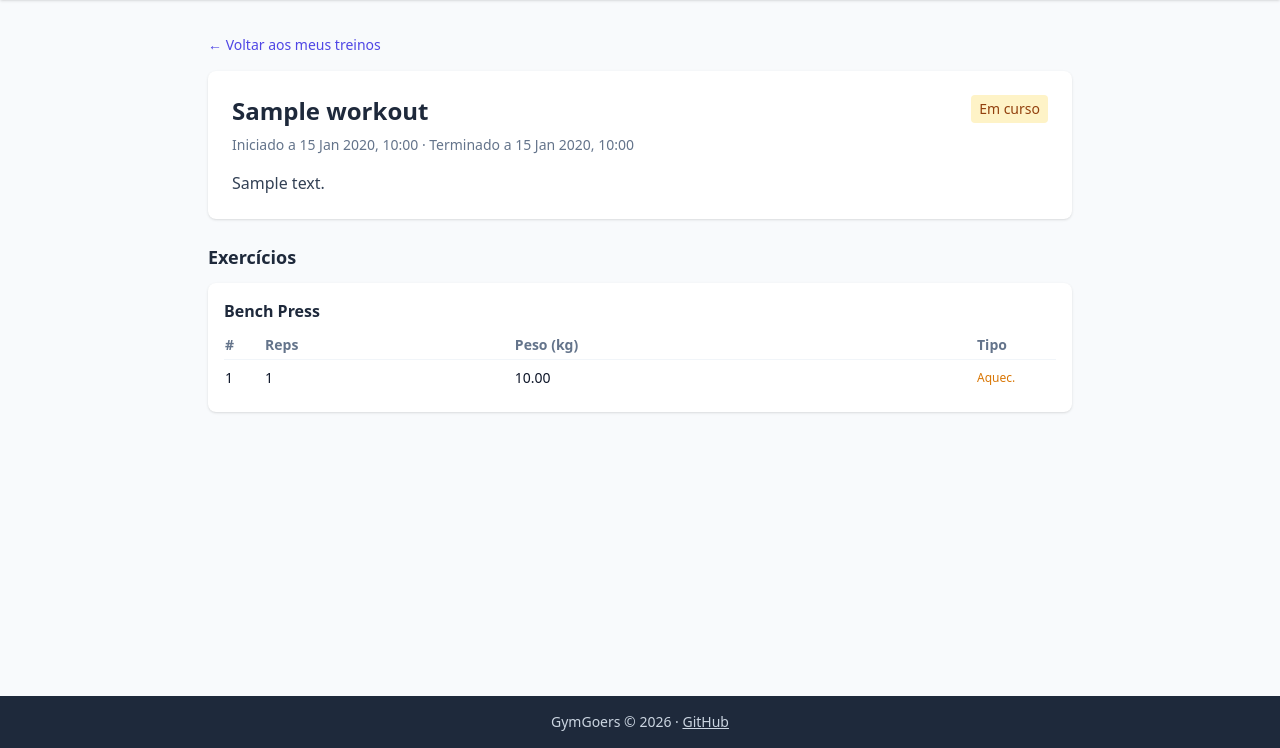
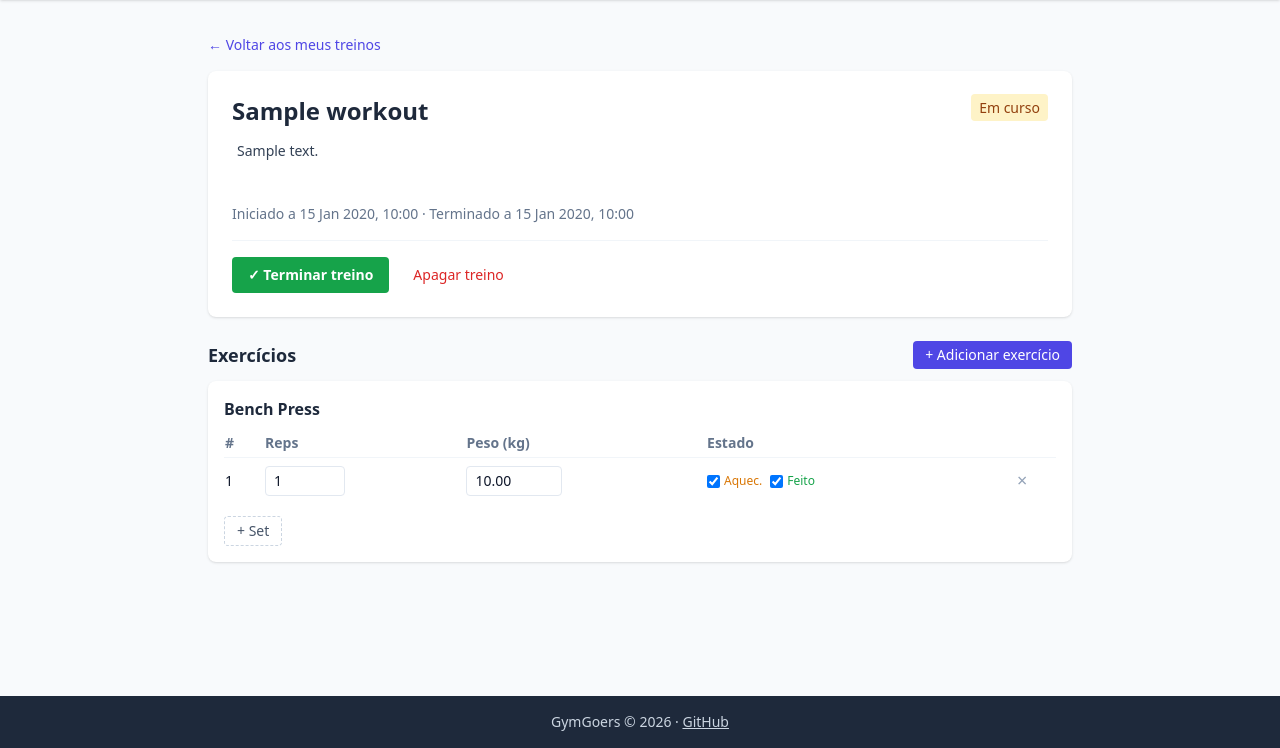
Before and after one commit to ElMarcio/gymgoers, a Django app: page /workouts/1/ in a window 1280 px wide. Shown: the part 52-800 px from the top of the page. Run offline with Django 5.2, Linux system fonts and the light colour scheme; a user stored in the database is signed in; data comes from the database, SQL or seed files in the repository; tables that the repository leaves empty hold one stand-in row (values such as "Sample post"); some libraries are stand-ins or nearby versions.

Commit message:
feat(workouts): full workout tracking UI with HTMX inline editing and finish flow

```diff
--- /dev/null
+++ b/workouts/templates/workouts/_set_row.html
@@ -0,0 +1,68 @@
+<tr class="border-t border-slate-100" id="set-row-{{ set.pk }}">
+    <td class="py-2 w-10">{{ set.order }}</td>
+
+    <td class="py-2">
+        <form hx-post="{% url 'workouts:set_update' set.pk %}"
+              hx-target="#set-row-{{ set.pk }}"
+              hx-swap="outerHTML"
+              hx-trigger="change">
+            {% csrf_token %}
+            <input type="hidden" name="weight_kg" value="{{ set.weight_kg }}">
+            <input type="hidden" name="is_warmup" value="{% if set.is_warmup %}on{% endif %}">
+            <input type="hidden" name="completed" value="{% if set.completed %}on{% endif %}">
+            <input type="number" name="reps" value="{{ set.reps }}" min="0"
+                   class="w-20 px-2 py-1 border border-slate-200 rounded focus:border-indigo-500 focus:outline-none">
+        </form>
+    </td>
+
+    <td class="py-2">
+        <form hx-post="{% url 'workouts:set_update' set.pk %}"
+              hx-target="#set-row-{{ set.pk }}"
+              hx-swap="outerHTML"
+              hx-trigger="change">
+            {% csrf_token %}
+            <input type="hidden" name="reps" value="{{ set.reps }}">
+            <input type="hidden" name="is_warmup" value="{% if set.is_warmup %}on{% endif %}">
+            <input type="hidden" name="completed" value="{% if set.completed %}on{% endif %}">
+            <input type="number" name="weight_kg" value="{{ set.weight_kg }}" step="0.5" min="0"
+                   class="w-24 px-2 py-1 border border-slate-200 rounded focus:border-indigo-500 focus:outline-none">
+        </form>
+    </td>
+
+    <td class="py-2 text-xs">
+        <form hx-post="{% url 'workouts:set_update' set.pk %}"
+              hx-target="#set-row-{{ set.pk }}"
+              hx-swap="outerHTML"
+              hx-trigger="change"
+              class="flex gap-2">
+            {% csrf_token %}
+            <input type="hidden" name="reps" value="{{ set.reps }}">
+            <input type="hidden" name="weight_kg" value="{{ set.weight_kg }}">
+
+            <label class="flex items-center gap-1 cursor-pointer text-amber-600">
+                <input type="checkbox" name="is_warmup" {% if set.is_warmup %}checked{% endif %}
+                       class="rounded">
+                <span>Aquec.</span>
+            </label>
+
+            <label class="flex items-center gap-1 cursor-pointer {% if set.completed %}text-green-600{% else %}text-slate-400{% endif %}">
+                <input type="checkbox" name="completed" {% if set.completed %}checked{% endif %}
+                       class="rounded">
+                <span>{% if set.completed %}Feito{% else %}Pendente{% endif %}</span>
+            </label>
+        </form>
+    </td>
+  <td>
+    <td class="py-2 w-10">
+        <button type="button"
+                hx-post="{% url 'workouts:set_delete' set.pk %}"
+                hx-target="#we-block-{{ we.pk }}"
+                hx-swap="outerHTML"
+                hx-confirm="Apagar este set?"
+                hx-headers='{"X-CSRFToken": "{{ csrf_token }}"}'
+                class="text-slate-400 hover:text-red-600 transition text-lg leading-none"
+                title="Apagar set">
+            ×
+        </button>
+    </td>
+</tr>
--- /dev/null
+++ b/workouts/templates/workouts/_workout_exercise_block.html
@@ -0,0 +1,31 @@
+<div class="bg-white p-4 rounded-lg shadow" id="we-block-{{ we.pk }}">
+    <h3 class="font-semibold text-slate-800 mb-2">
+        {{ we.exercise.name }}
+    </h3>
+
+    <table class="w-full text-sm">
+        <thead class="text-slate-500 text-left">
+            <tr>
+                <th class="py-1 w-10">#</th>
+                <th class="py-1">Reps</th>
+                <th class="py-1">Peso (kg)</th>
+                <th class="py-1">Estado</th>
+                <th class="py-1 w-10"></th>
+            </tr>
+        </thead>
+        <tbody>
+            {% for set in we.sets.all %}
+                {% include "workouts/_set_row.html" with set=set we=we workout=workout %}
+            {% endfor %}
+        </tbody>
+    </table>
+
+    <button type="button"
+            hx-post="{% url 'workouts:set_create' we.pk %}"
+            hx-target="#we-block-{{ we.pk }}"
+            hx-swap="outerHTML"
+            hx-headers='{"X-CSRFToken": "{{ csrf_token }}"}'
+            class="mt-3 px-3 py-1 text-sm border border-dashed border-slate-300 text-slate-600 rounded hover:border-indigo-400 hover:text-indigo-600 transition">
+        + Set
+    </button>
+</div>
--- /dev/null
+++ b/workouts/templates/workouts/_workout_meta.html
@@ -0,0 +1,30 @@
+<div id="workout-meta">
+    {% if workout.is_in_progress %}
+        <form hx-post="{% url 'workouts:update_meta' workout.pk %}"
+              hx-target="#workout-meta"
+              hx-swap="outerHTML"
+              hx-trigger="change">
+            {% csrf_token %}
+            <input type="text" name="title" value="{{ workout.title }}"
+                   placeholder="Título do treino..."
+                   maxlength="100"
+                   class="text-2xl font-bold text-slate-800 w-full bg-transparent border-b border-transparent hover:border-slate-300 focus:border-indigo-500 focus:outline-none transition">
+        </form>
+        <form hx-post="{% url 'workouts:update_meta' workout.pk %}"
+              hx-target="#workout-meta"
+              hx-swap="outerHTML"
+              hx-trigger="change">
+            {% csrf_token %}
+            <textarea name="notes" rows="2"
+                      placeholder="Notas (opcional)..."
+                      class="mt-2 w-full text-sm text-slate-700 bg-transparent border border-transparent hover:border-slate-300 focus:border-indigo-500 focus:outline-none rounded p-1 transition resize-none">{{ workout.notes }}</textarea>
+        </form>
+    {% else %}
+        <h1 class="text-2xl font-bold text-slate-800">
+            {{ workout.title|default:"Treino sem título" }}
+        </h1>
+        {% if workout.notes %}
+            <p class="mt-2 text-sm text-slate-700">{{ workout.notes }}</p>
+        {% endif %}
+    {% endif %}
+</div>
--- a/workouts/templates/workouts/workout_detail.html
+++ b/workouts/templates/workouts/workout_detail.html
@@ -9,46 +9,72 @@
 
 <header class="bg-white p-6 rounded-lg shadow mb-6">
     <div class="flex justify-between items-start mb-2">
-        <h1 class="text-2xl font-bold text-slate-800">
-            {{ workout.title|default:"Treino sem título" }}
-        </h1>
+        <div class="flex-grow">
+            {% include "workouts/_workout_meta.html" with workout=workout %}
+        </div>
+        <div class="ml-4 shrink-0">
             {% if workout.is_in_progress %}
                 <span class="px-2 py-1 bg-amber-100 text-amber-800 text-sm rounded">Em curso</span>
             {% else %}
                 <span class="px-2 py-1 bg-green-100 text-green-800 text-sm rounded">Terminado</span>
             {% endif %}
         </div>
+    </div>
 
-    <p class="text-sm text-slate-500">
+    <p class="text-sm text-slate-500 mt-3">
         Iniciado a {{ workout.started_at|date:"d M Y, H:i" }}
         {% if workout.finished_at %}
             &middot; Terminado a {{ workout.finished_at|date:"d M Y, H:i" }}
         {% endif %}
     </p>
 
-    {% if workout.notes %}
-        <p class="mt-4 text-slate-700">{{ workout.notes }}</p>
+    {% if workout.is_in_progress %}
+        <div class="flex gap-2 mt-4 pt-4 border-t border-slate-100">
+            <form method="post" action="{% url 'workouts:finish' workout.pk %}">
+                {% csrf_token %}
+                <button type="submit"
+                        class="px-4 py-2 bg-green-600 text-white text-sm rounded hover:bg-green-700 transition font-semibold">
+                    ✓ Terminar treino
+                </button>
+            </form>
+            <form method="post" action="{% url 'workouts:delete' workout.pk %}"
+                  onsubmit="return confirm('Apagar este treino? Esta ação não pode ser desfeita.');">
+                {% csrf_token %}
+                <button type="submit"
+                        class="px-4 py-2 text-red-600 text-sm rounded hover:bg-red-50 transition">
+                    Apagar treino
+                </button>
+            </form>
+        </div>
     {% endif %}
 </header>
 
 <section>
-    <h2 class="text-lg font-semibold text-slate-800 mb-3">Exercícios</h2>
+    <div class="flex justify-between items-center mb-3">
+        <h2 class="text-lg font-semibold text-slate-800">Exercícios</h2>
+        {% if workout.is_in_progress %}
+            <a href="{% url 'workouts:add_exercise' workout.pk %}"
+               class="px-3 py-1 bg-indigo-600 text-white text-sm rounded hover:bg-indigo-700 transition">
+                + Adicionar exercício
+            </a>
+        {% endif %}
+    </div>
 
     {% if workout.workout_exercises.all %}
         <div class="space-y-4">
             {% for we in workout.workout_exercises.all %}
+                {% if workout.is_in_progress %}
+                    {% include "workouts/_workout_exercise_block.html" with we=we workout=workout %}
+                {% else %}
                     <div class="bg-white p-4 rounded-lg shadow">
-                    <h3 class="font-semibold text-slate-800 mb-2">
-                        {{ we.exercise.name }}
-                    </h3>
-                    {% if we.sets.all %}
+                        <h3 class="font-semibold text-slate-800 mb-2">{{ we.exercise.name }}</h3>
                         <table class="w-full text-sm">
                             <thead class="text-slate-500 text-left">
                                 <tr>
                                     <th class="py-1 w-10">#</th>
                                     <th class="py-1">Reps</th>
                                     <th class="py-1">Peso (kg)</th>
-                                    <th class="py-1 w-20">Tipo</th>
+                                    <th class="py-1">Estado</th>
                                 </tr>
                             </thead>
                             <tbody>
@@ -61,26 +87,24 @@
                                             {% if set.is_warmup %}
                                                 <span class="text-amber-600">Aquec.</span>
                                             {% elif not set.completed %}
-                                                <span class="text-slate-400">Skipado</span>
+                                                <span class="text-slate-400">Pendente</span>
                                             {% else %}
-                                                <span class="text-green-600">✓</span>
+                                                <span class="text-green-600">✓ Feito</span>
                                             {% endif %}
                                         </td>
                                     </tr>
                                 {% endfor %}
                             </tbody>
                         </table>
-                    {% else %}
-                        <p class="text-sm text-slate-500 italic">Sem sets registados.</p>
+                    </div>
                 {% endif %}
-                </div>
             {% endfor %}
         </div>
     {% else %}
         <div class="bg-white p-8 rounded-lg shadow text-center">
-            <p class="text-slate-500 mb-2">Ainda não há exercícios neste treino.</p>
+            <p class="text-slate-500">Ainda não há exercícios neste treino.</p>
             {% if workout.is_in_progress %}
-                <p class="text-sm text-slate-400">A funcionalidade de adicionar exercícios chega no próximo bloco.</p>
+                <p class="text-sm text-slate-400 mt-2">Carrega em "+ Adicionar exercício" para começar.</p>
             {% endif %}
         </div>
     {% endif %}
--- a/workouts/urls.py
+++ b/workouts/urls.py
@@ -1,6 +1,17 @@
 from django.urls import path
 
-from .views import WorkoutDetailView, WorkoutListView, WorkoutStartView
+from .views import (
+    SetCreateView,
+    SetDeleteView,
+    SetUpdateView,
+    WorkoutAddExerciseView,
+    WorkoutDeleteView,
+    WorkoutDetailView,
+    WorkoutFinishView,
+    WorkoutListView,
+    WorkoutStartView,
+    WorkoutUpdateMetaView,
+)
 
 app_name = 'workouts'
 
@@ -8,4 +19,11 @@ urlpatterns = [
     path('', WorkoutListView.as_view(), name='list'),
     path('start/', WorkoutStartView.as_view(), name='start'),
     path('<int:pk>/', WorkoutDetailView.as_view(), name='detail'),
+    path('<int:pk>/finish/', WorkoutFinishView.as_view(), name='finish'),
+    path('<int:pk>/delete/', WorkoutDeleteView.as_view(), name='delete'),
+    path('<int:pk>/update-meta/', WorkoutUpdateMetaView.as_view(), name='update_meta'),
+    path('<int:pk>/add-exercise/', WorkoutAddExerciseView.as_view(), name='add_exercise'),
+    path('exercises/<int:pk>/add-set/', SetCreateView.as_view(), name='set_create'),
+    path('sets/<int:pk>/update/', SetUpdateView.as_view(), name='set_update'),
+    path('sets/<int:pk>/delete/', SetDeleteView.as_view(), name='set_delete'),
 ]
--- a/workouts/views.py
+++ b/workouts/views.py
@@ -1,9 +1,12 @@
 from django.contrib.auth.mixins import LoginRequiredMixin
-from django.http import HttpResponseRedirect
+from django.http import HttpResponseRedirect, HttpResponseForbidden
+from django.shortcuts import get_object_or_404, redirect
 from django.urls import reverse
 from django.views.generic import DetailView, ListView, View
 
-from .models import Workout
+from exercises.models import Exercise
+from .forms import SetUpdateForm
+from .models import Set, Workout, WorkoutExercise
 
 
 class WorkoutListView(LoginRequiredMixin, ListView):
@@ -37,3 +40,248 @@ class WorkoutStartView(LoginRequiredMixin, View):
     def post(self, request, *args, **kwargs):
         workout = Workout.objects.create(user=request.user)
         return HttpResponseRedirect(reverse('workouts:detail', kwargs={'pk': workout.pk}))
+
+
+class WorkoutAddExerciseView(LoginRequiredMixin, View):
+    """
+    Show a list of exercises to add to a workout (GET) or add the
+    selected one with 3 empty sets (POST).
+    Only the workout owner can add exercises, and only while in progress.
+    """
+
+    def get_workout(self):
+        return get_object_or_404(
+            Workout,
+            pk=self.kwargs['pk'],
+            user=self.request.user,
+        )
+
+    def get(self, request, *args, **kwargs):
+        workout = self.get_workout()
+        if not workout.is_in_progress:
+            return HttpResponseForbidden('Workout is finished.')
+
+        query = request.GET.get('q', '').strip()
+        exercises = Exercise.objects.all()
+        if query:
+            exercises = exercises.filter(name__icontains=query)
+
+        from django.shortcuts import render
+        return render(request, 'workouts/add_exercise.html', {
+            'workout': workout,
+            'exercises': exercises[:30],  # cap to avoid huge list
+            'query': query,
+        })
+
+    def post(self, request, *args, **kwargs):
+        workout = self.get_workout()
+        if not workout.is_in_progress:
+            return HttpResponseForbidden('Workout is finished.')
+
+        exercise_id = request.POST.get('exercise_id')
+        exercise = get_object_or_404(Exercise, pk=exercise_id)
+
+        # Determine the next order number for this workout's exercises.
+        next_order = (workout.workout_exercises.count() or 0) + 1
+
+        we = WorkoutExercise.objects.create(
+            workout=workout,
+            exercise=exercise,
+            order=next_order,
+        )
+
+        # Pre-create 3 empty sets (decision logged in DECISIONS.md ADR-004 note).
+        for i in range(1, 4):
+            Set.objects.create(
+                workout_exercise=we,
+                order=i,
+                reps=0,
+                weight_kg=0,
+                completed=False,
+            )
+
+        return redirect('workouts:detail', pk=workout.pk)
+
+    class SetUpdateView(LoginRequiredMixin, View):
+        """
+        HTMX endpoint: update a single Set's fields.
+        Returns the updated set row fragment.
+        """
+        http_method_names = ['post']
+
+        def post(self, request, *args, **kwargs):
+            # Load set with full context, ensuring ownership.
+            set_obj = get_object_or_404(
+                Set.objects.select_related('workout_exercise__workout'),
+                pk=self.kwargs['pk'],
+                workout_exercise__workout__user=request.user,
+            )
+
+            if not set_obj.workout_exercise.workout.is_in_progress:
+                return HttpResponseForbidden('Workout is finished.')
+
+            form = SetUpdateForm(request.POST, instance=set_obj)
+            if form.is_valid():
+                form.save()
+            # If invalid, we still return the fragment with current values —
+            # HTMX will swap and the bad input is gone (silent revert is fine for MVP).
+
+            from django.shortcuts import render
+            return render(request, 'workouts/_set_row.html', {
+                'set': set_obj,
+                'we': set_obj.workout_exercise,
+                'workout': set_obj.workout_exercise.workout,
+            })
+class SetUpdateView(LoginRequiredMixin, View):
+    """
+    HTMX endpoint: update a single Set's fields.
+    Returns the updated set row fragment.
+    """
+    http_method_names = ['post']
+
+    def post(self, request, *args, **kwargs):
+        # Load set with full context, ensuring ownership.
+        set_obj = get_object_or_404(
+            Set.objects.select_related('workout_exercise__workout'),
+            pk=self.kwargs['pk'],
+            workout_exercise__workout__user=request.user,
+        )
+
+        if not set_obj.workout_exercise.workout.is_in_progress:
+            return HttpResponseForbidden('Workout is finished.')
+
+        form = SetUpdateForm(request.POST, instance=set_obj)
+        if form.is_valid():
+            form.save()
+        # If invalid, we still return the fragment with current values —
+        # HTMX will swap and the bad input is gone (silent revert is fine for MVP).
+
+        from django.shortcuts import render
+        return render(request, 'workouts/_set_row.html', {
+            'set': set_obj,
+            'we': set_obj.workout_exercise,
+            'workout': set_obj.workout_exercise.workout,
+        })
+
+class SetCreateView(LoginRequiredMixin, View):
+    """HTMX endpoint: add a new empty set to a WorkoutExercise."""
+    http_method_names = ['post']
+
+    def post(self, request, *args, **kwargs):
+        we = get_object_or_404(
+            WorkoutExercise.objects.select_related('workout'),
+            pk=self.kwargs['pk'],
+            workout__user=request.user,
+        )
+
+        if not we.workout.is_in_progress:
+            return HttpResponseForbidden('Workout is finished.')
+
+        next_order = (we.sets.count() or 0) + 1
+        Set.objects.create(
+            workout_exercise=we,
+            order=next_order,
+            reps=0,
+            weight_kg=0,
+            completed=False,
+        )
+
+        # Re-render the entire WorkoutExercise block so the new row appears.
+        from django.shortcuts import render
+        return render(request, 'workouts/_workout_exercise_block.html', {
+            'we': we,
+            'workout': we.workout,
+        })
+
+
+class SetDeleteView(LoginRequiredMixin, View):
+    """HTMX endpoint: delete a Set."""
+    http_method_names = ['post', 'delete']
+
+    def post(self, request, *args, **kwargs):
+        return self._handle(request, *args, **kwargs)
+
+    def delete(self, request, *args, **kwargs):
+        return self._handle(request, *args, **kwargs)
+
+    def _handle(self, request, *args, **kwargs):
+        set_obj = get_object_or_404(
+            Set.objects.select_related('workout_exercise__workout'),
+            pk=self.kwargs['pk'],
+            workout_exercise__workout__user=request.user,
+        )
+
+        if not set_obj.workout_exercise.workout.is_in_progress:
+            return HttpResponseForbidden('Workout is finished.')
+
+        we = set_obj.workout_exercise
+        set_obj.delete()
+
+        # Re-order remaining sets so they're contiguous (1, 2, 3, ...).
+        for index, s in enumerate(we.sets.all().order_by('order'), start=1):
+            if s.order != index:
+                s.order = index
+                s.save(update_fields=['order'])
+
+        from django.shortcuts import render
+        return render(request, 'workouts/_workout_exercise_block.html', {
+            'we': we,
+            'workout': we.workout,
+        })
+class WorkoutFinishView(LoginRequiredMixin, View):
+    """Mark a workout as finished. Cleans up empty data first."""
+    http_method_names = ['post']
+
+    def post(self, request, *args, **kwargs):
+        from django.contrib import messages
+        workout = get_object_or_404(
+            Workout,
+            pk=self.kwargs['pk'],
+            user=request.user,
+        )
+        try:
+            workout.finish()
+        except ValueError as e:
+            messages.error(request, str(e))
+        return redirect('workouts:detail', pk=workout.pk)
+
+
+class WorkoutDeleteView(LoginRequiredMixin, View):
+    """Delete a workout entirely (cascade deletes WorkoutExercises and Sets)."""
+    http_method_names = ['post']
+
+    def post(self, request, *args, **kwargs):
+        workout = get_object_or_404(
+            Workout,
+            pk=self.kwargs['pk'],
+            user=request.user,
+        )
+        workout.delete()
+        return redirect('workouts:list')
+
+
+class WorkoutUpdateMetaView(LoginRequiredMixin, View):
+    """
+    HTMX endpoint to inline-update workout title or notes.
+    Only works while in progress.
+    """
+    http_method_names = ['post']
+
+    def post(self, request, *args, **kwargs):
+        workout = get_object_or_404(
+            Workout,
+            pk=self.kwargs['pk'],
+            user=request.user,
+        )
+        if not workout.is_in_progress:
+            return HttpResponseForbidden('Workout is finished.')
+
+        # Only allow updating these specific fields.
+        if 'title' in request.POST:
+            workout.title = request.POST['title'][:100]
+        if 'notes' in request.POST:
+            workout.notes = request.POST['notes']
+        workout.save(update_fields=['title', 'notes'])
+
+        from django.shortcuts import render
+        return render(request, 'workouts/_workout_meta.html', {'workout': workout})
```
Also changed, not shown: docs/DECISIONS.md (+65 -0 lines), workouts/admin.py (+8 -2 lines), workouts/forms.py (added, +11 -0 lines), workouts/models.py (+40 -5 lines), workouts/templates/workouts/add_exercise.html (added, +50 -0 lines), README.md. Lines whose indentation alone changed are shown as unchanged.
